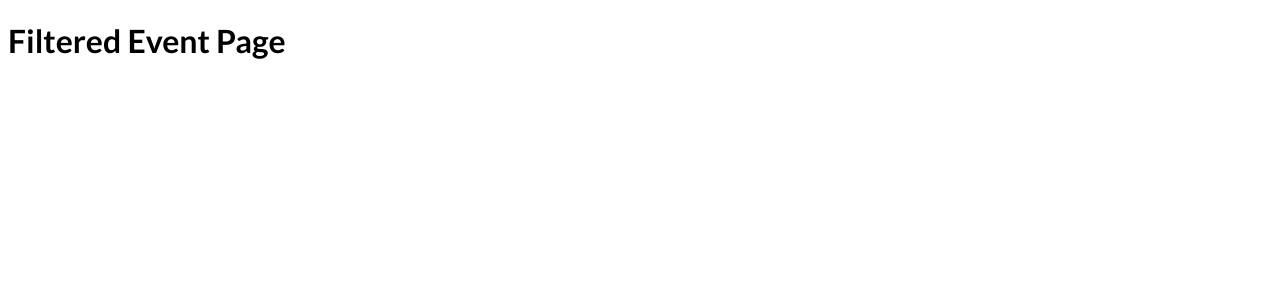
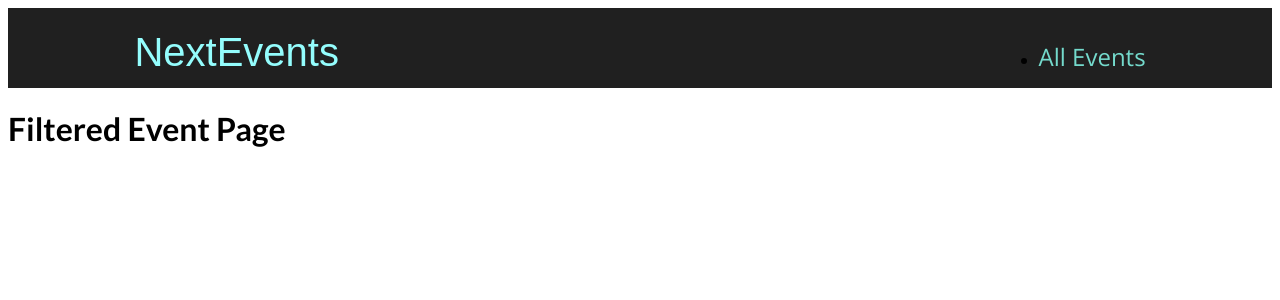
Before and after one commit to shashankdkte/ac-next, a Next.js app in the folder 03-project-event/: page /events in a window 1280 px wide. Shown: the top 300 px of the page. Built offline with nearby package versions, Linux system fonts and the light colour scheme.

Commit message:
Adding a general Layout wrapper component

```diff
--- /dev/null
+++ b/03-project-event/components/layout/layout.js
@@ -0,0 +1,14 @@
+import MainHeader from "./main-header";
+
+const { Fragment } = require("react");
+
+function Layout(props) {
+  return <Fragment>
+    <MainHeader />
+    <main>
+      {props.children}
+    </main>
+  </Fragment>
+}
+
+export default Layout;
--- /dev/null
+++ b/03-project-event/components/layout/main-header.js
@@ -0,0 +1,22 @@
+import Link from "next/link";
+import classes from "./main-header.module.css"
+
+function MainHeader() {
+
+  return (
+    <header className={classes.header}>
+      <div className={classes.logo}>
+        <Link href="/">NextEvents</Link>
+      </div>
+      <nav className={classes.navigation}>
+        <ul>
+          <li>
+            <Link href="/events">All Events</Link>
+          </li>
+        </ul>
+      </nav>
+    </header>
+  )
+};
+
+export default MainHeader;
--- /dev/null
+++ b/03-project-event/components/layout/main-header.module.css
@@ -0,0 +1,41 @@
+.header {
+  width: 100%;
+  display: flex;
+  justify-content: space-between;
+  align-items: baseline;
+  padding: 1rem 10%;
+  height: 5rem;
+  background-color: #202020;
+}
+
+.logo {
+  font-size: 1.5rem;
+  color: white;
+  font-family: 'Fira', sans-serif;
+  height: 100%;
+  display: flex;
+  justify-content: center;
+  align-items: center;
+  color: #94fdfd;
+}
+
+.logo a {
+  text-decoration: none;
+  color: #94fdfd;
+}
+
+.navigation a {
+  text-decoration: none;
+  color: #74dacc;
+  font-size: 1rem;
+}
+
+@media (min-width: 768px) {
+  .logo {
+    font-size: 2.5rem;
+  }
+
+  .navigation a {
+    font-size: 1.5rem;
+  }
+}
--- a/03-project-event/pages/_app.js
+++ b/03-project-event/pages/_app.js
@@ -1,5 +1,10 @@
+import Layout from '../components/layout/layout'
 import '@/styles/globals.css'
 
 export default function App({ Component, pageProps }) {
-  return <Component {...pageProps} />
+  return (
+<Layout>
+       < Component {...pageProps } />
+</Layout>
+    )
 }
```
